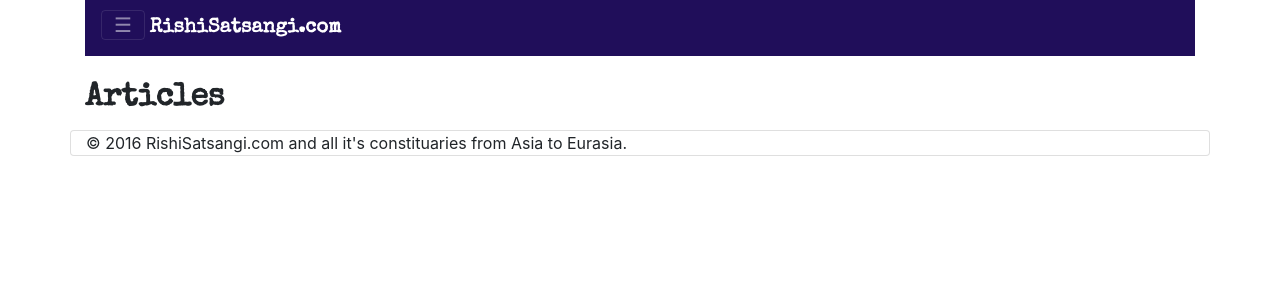
After one commit to dethbird/rishisatsangi.com, a PHP site: template src/views/pages/articles.html.twig in a window 1280 px wide. The commit adds this page. Shown: the top 300 px of the page. Run offline with PHP 8.4, Linux system fonts and the light colour scheme; the template is opened without the code that fills it, so the values that code supplies are empty; some libraries are stand-ins or nearby versions.

Commit message:
added articles list page

```diff
--- /dev/null
+++ b/src/views/pages/articles.html.twig
@@ -0,0 +1,37 @@
+{% extends 'layout.html.twig' %}
+{% block head %}
+    {{parent()}}
+{% endblock %}
+{% block content %}
+	{{ parent() }}
+    <br />
+      <div class="row">
+        <div class="col-xl-12">
+            <h2 class="card-title">Articles</h2>
+        </div>
+      </div>
+      <div class="row card-columns">
+        {% for article in pocket_articles %}
+          <div class="card col-lg-4">
+              <div class="card-block">
+                  <h2 class="card-title">{{article.resolved_title}}</h2>
+              </div>
+              {% if article.has_image == 1 %}
+                <img src="{{article.image.src}}" />
+              {% endif %}
+              <div class="card-block clearfix">
+                  <small class="card-subtitle text-muted">{{article.excerpt}}</small>
+                  <br /><br />
+                  <a href="{{article.resolved_url}}" target="_blank" class="btn btn-success-outline btn-sm pull-right" ><i class="fa fa-external-link"></i> {{article.resolved_url|url_hostname}}</a>
+              </div>
+          </div>
+        {% endfor %}
+      </div>
+      <div class="row">
+        <div class="card bg-inverse col-lg-12">
+            <div class="card-block">
+                <p class="card-text">&copy; 2016 RishiSatsangi.com and all it's constituaries from Asia to Eurasia.</p>
+            </div>
+        </div>
+      </div>
+{% endblock %}
```
Also changed, not shown: public/index.php (+15 -0 lines), src/views/pages/comic.html.twig (+7 -2 lines).
